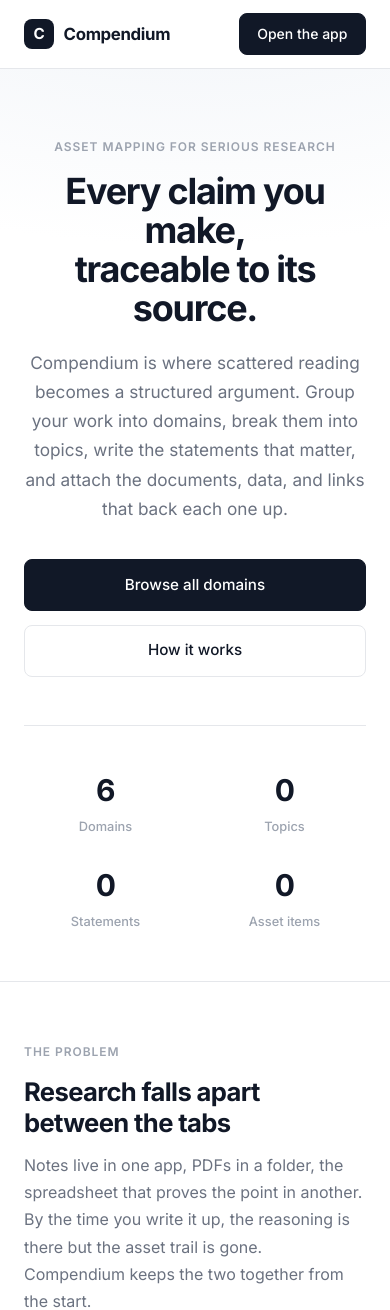
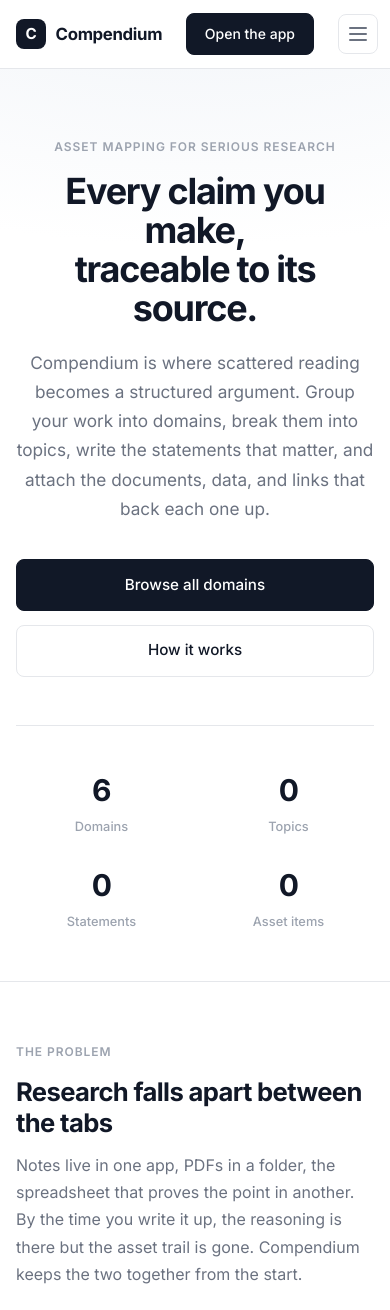
Before and after one commit to basu-10/compendium, a Flask app: page / in a window 390 px wide. Shown: the top 1310 px of the page. Run offline with Flask 2, Linux system fonts and the light colour scheme; data comes from the database, SQL or seed files in the repository; data that the repository does not hold is empty; some libraries are stand-ins or nearby versions.

Commit message:
feat: Add mobile navigation with collapsible panel and toggle button for improved accessibility

```diff
--- a/static/css/style.css
+++ b/static/css/style.css
@@ -2348,6 +2348,46 @@ p {
     color: var(--text-muted);
 }
 
+/* Mobile navigation: hamburger + collapsible panel, no JS dependency */
+.public-menu-toggle {
+    display: none;
+}
+
+.public-menu-btn {
+    display: none;
+    width: 40px;
+    height: 40px;
+    border-radius: 8px;
+    border: 1px solid var(--border);
+    background-color: var(--bg-surface);
+    cursor: pointer;
+    flex-direction: column;
+    align-items: center;
+    justify-content: center;
+    gap: 4px;
+    flex-shrink: 0;
+}
+
+.public-menu-btn span {
+    display: block;
+    width: 18px;
+    height: 2px;
+    background-color: var(--text-secondary);
+    border-radius: 2px;
+}
+
+.public-mobile-menu {
+    display: none;
+    flex-direction: column;
+    gap: 0.25rem;
+    padding: 0.5rem 0 1rem;
+}
+
+.public-mobile-menu .public-nav-link {
+    padding: 0.6rem 0.25rem;
+    font-size: 0.95rem;
+}
+
 /* Responsive: public + dashboard */
 @media (max-width: 900px) {
     .prose-layout {
@@ -2358,6 +2398,10 @@ p {
     .prose-aside {
         position: static;
     }
+
+    .public-container {
+        padding: 0 1.25rem;
+    }
 }
 
 @media (max-width: 768px) {
@@ -2375,12 +2419,20 @@ p {
         margin-top: 3rem;
     }
 
-    .public-nav {
-        display: none;
-    }
-
+    /* Collapse the inline desktop nav into a hamburger menu */
+    .public-nav,
     .public-link-subtle {
         display: none;
+    }
+
+    .public-menu-btn {
+        display: flex;
+    }
+
+    /* Checkbox lives inside .public-header-inner; the menu is in the next
+       sibling .public-container, so reach it via :has() + general sibling. */
+    .public-header-inner:has(.public-menu-toggle:checked) ~ .public-container .public-mobile-menu {
+        display: flex;
     }
 
     .breakdown-row {
@@ -2395,9 +2447,20 @@ p {
     .profile-actions {
         width: 100%;
     }
+
+    /* Stack dashboard list rows so the meta never collides with the title */
+    .panel-item {
+        flex-direction: column;
+        align-items: flex-start;
+        gap: 0.25rem;
+    }
 }
 
 @media (max-width: 640px) {
+    .public-container {
+        padding: 0 1rem;
+    }
+
     .public-footer-links {
         gap: 2.5rem;
     }
@@ -2405,6 +2468,15 @@ p {
     .hero-actions .btn-cta-lg,
     .hero-actions .btn-ghost-lg {
         width: 100%;
+    }
+
+    .stat-row {
+        grid-template-columns: repeat(2, minmax(0, 1fr));
+    }
+
+    .public-footer-bottom {
+        flex-direction: column;
+        gap: 0.4rem;
     }
 }
 
--- a/templates/public_base.html
+++ b/templates/public_base.html
@@ -26,6 +26,18 @@
             <div class="public-header-actions">
                 <a href="{{ url_for('dashboard') }}" class="public-link-subtle">Sign in</a>
                 <a href="{{ url_for('all_domains') }}" class="btn-cta">Open the app</a>
+            </div>
+            <input type="checkbox" id="public-menu-toggle" class="public-menu-toggle" aria-hidden="true">
+            <label for="public-menu-toggle" class="public-menu-btn" aria-label="Toggle navigation menu">
+                <span></span><span></span><span></span>
+            </label>
+        </div>
+        <div class="public-container">
+            <div class="public-mobile-menu">
+                <a href="{{ url_for('index') }}" class="public-nav-link {% if request.endpoint == 'index' %}active{% endif %}">Home</a>
+                <a href="{{ url_for('about') }}" class="public-nav-link {% if request.endpoint == 'about' %}active{% endif %}">About</a>
+                <a href="{{ url_for('all_domains') }}" class="public-nav-link {% if request.endpoint in ['all_domains', 'domain', 'topic'] %}active{% endif %}">All Domains</a>
+                <a href="{{ url_for('dashboard') }}" class="public-nav-link">Sign in</a>
             </div>
         </div>
     </header>
```
